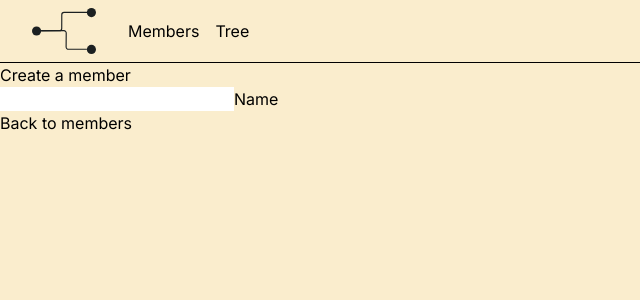
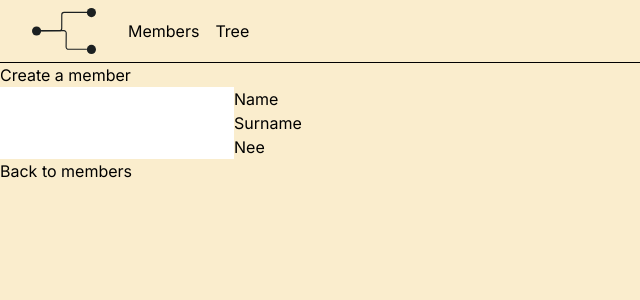
Before and after one commit to bethhampshire/familyTree, a Next.js app: page /members/create in a window 1280 px wide. Shown: the top 300 px of the page, without its empty margins (0-640 px from the left). Built offline with nearby package versions, Linux system fonts and the light colour scheme.

Commit message:
Add form field component

```diff
--- a/src/app/members/create/page.tsx
+++ b/src/app/members/create/page.tsx
@@ -3,6 +3,7 @@ import Link from 'next/link';
 import { useParams } from 'next/navigation';
 import { FormEvent, ReactEventHandler, useState } from 'react';
 import { Person } from '@/types/types';
+import FormField from '@/components/FormField';
 
 const Create: React.FC = () => {
     const [person, setPerson] = useState<Person>({
@@ -18,24 +19,13 @@ const Create: React.FC = () => {
         console.log(person);
     }
 
-    function handleFormFieldChange(e: any) {
-        const field = e.target.id;
-        setPerson({
-            ...person,
-            [field]: e.target.value,
-            });
-            console.log(person);
-        }
-
     return (
       <div>
         <h1>Create a member</h1>
         <form onSubmit={submitForm}>
-            <input id="firstName"
-            onChange={handleFormFieldChange}
-            value={person?.firstName}>
-            </input>
-            <label htmlFor="firstName">Name</label>
+            <FormField object={person} setObject={setPerson} fieldName="firstName" fieldLabel="Name"/>
+            <FormField object={person} setObject={setPerson} fieldName="surname" fieldLabel="Surname"/>
+            <FormField object={person} setObject={setPerson} fieldName="nee" fieldLabel="Nee"/>
         </form>
 
         <Link href="/members">Back to members</Link>
--- /dev/null
+++ b/src/components/FormField/index.tsx
@@ -0,0 +1,31 @@
+"use client";
+
+interface FormFieldProps {
+    setObject: any,
+    object: any,
+    fieldName: string
+    fieldLabel: string
+}
+
+export default function FormField(props: FormFieldProps) {
+
+    function handleFormFieldChange(e: any) {
+        const field = e.target.id;
+        props.setObject({
+            ...props.object,
+            [field]: e.target.value,
+            });
+            console.log(props.object);
+        }
+
+    return (
+    <div>
+        <input id={props.fieldName}
+            value={props.object?.fieldName}
+            onChange= {handleFormFieldChange}
+            className="text-black">
+        </input>
+        <label htmlFor={props.fieldName}>{props.fieldLabel}</label>
+    </div>
+    )
+}
```
